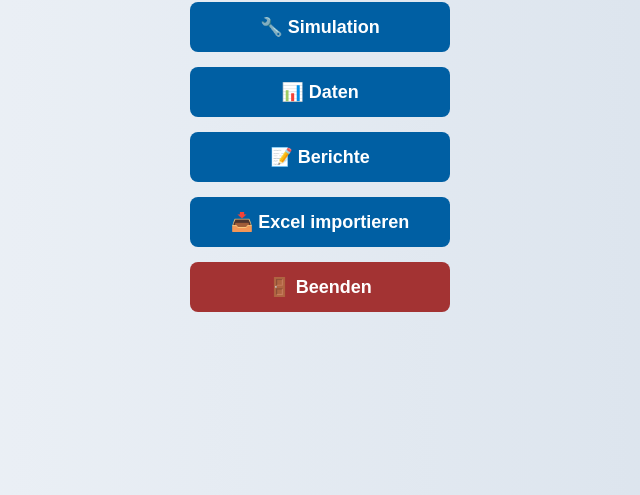
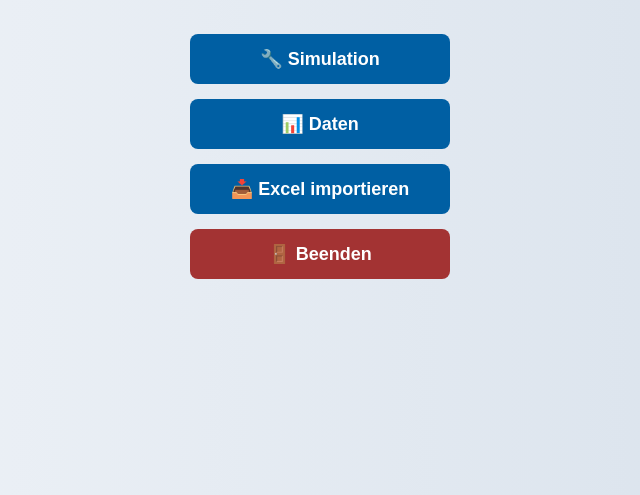
Before and after one commit to nikonych/fliessfertigung_v2, an Electron app: page pages/home.html in a window 1000 px wide. Shown: the part 305-800 px from the top of the page, without its empty margins (180-820 px from the left). Drawn offline with Linux system fonts and the light colour scheme; no server answers.

Commit message:
test v6 csv & sql

```diff
--- a/pages/home.html
+++ b/pages/home.html
@@ -69,7 +69,6 @@
   <div class="menu">
     <button onclick="navigate('simulation.html')">🔧 Simulation</button>
     <button onclick="navigate('daten.html')">📊 Daten</button>
-    <button onclick="navigate('berichte.html')">📝 Berichte</button>
     <button id="importBtn">📥 Excel importieren</button>
     <button class="exit" onclick="window.close()">🚪 Beenden</button>
   </div>
```
